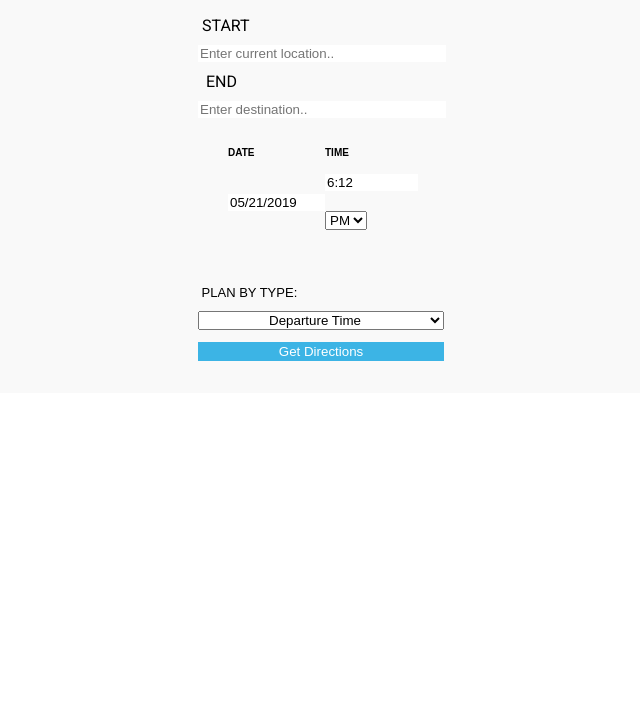
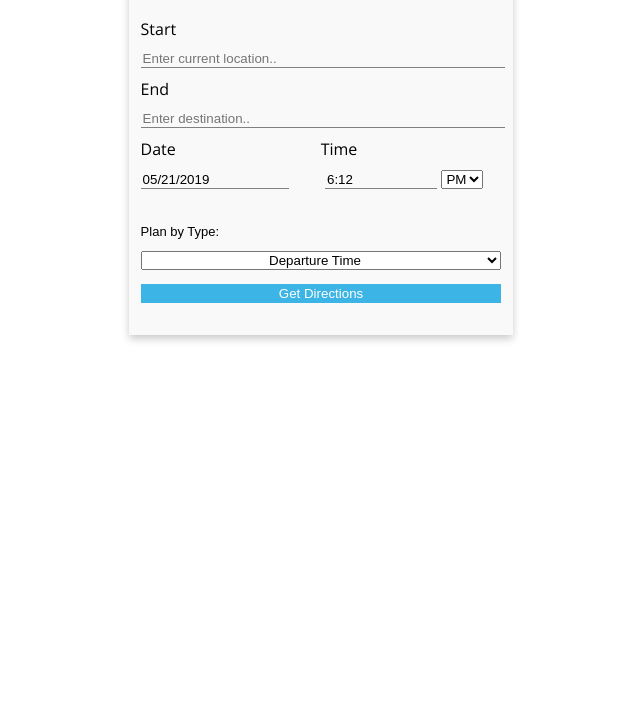
Before and after one commit to joshuaphiloctete/trip-planner, a plain HTML site: page index.html in a window 1280 px wide. Shown: the part 96-800 px from the top of the page, without its empty margins (319-959 px from the left). Drawn offline with nearby package versions, Linux system fonts and the light colour scheme.

Commit message:
Updated css styling

```diff
--- a/index.html
+++ b/index.html
@@ -13,7 +13,7 @@
 
 <body>
 
-  <link href="https://fonts.googleapis.com/css?family=Roboto&display=swap" rel="stylesheet">
+ <link href="https://fonts.googleapis.com/css?family=Open+Sans&display=swap" rel="stylesheet">
 <style>
   * {
   /*text-align: center;*/
@@ -22,26 +22,46 @@
 }
 
 div {
-  font-family: 'Roboto', sans-serif;
-  background-color: #f9f9f9;
-  text-transform: uppercase;
+  font-family: 'Open Sans', sans-serif;
+
 }
 
+h1 {
+ font-family: '', sans-serif;
+}
+
+.frame2 {
+  width: 30%;
+  background-color: #f9f9f9;
+  box-shadow: 0 4px 8px 0 rgba(0, 0, 0, 0.2);
+  }
+
+  @media only screen and (max-width: 800px) {
+  .frame2 {
+  width: 60%;
+  background-color: #f9f9f9;
+  box-shadow: 0 4px 8px 0 rgba(0, 0, 0, 0.2);
+  }
+}
 
 input {
   width: 100%;
   border: none;
+  border-bottom: 1px solid grey;
+  background-color: #f9f9f9;
 }
 #button {
   height: 19px;
   color: white;
   background-color: #3cb4e5;
   border: none;
+  transition: all .2s ease-in-out;
 }
 
-  #button:hover {
-    background-color: #00c4b3;
-  }
+#button:hover {
+  background-color: #00c4b3;
+  transform: scale(1.01);
+}
 
 </style>
 
@@ -112,10 +132,10 @@ input {
 
   <!-- Start Google Transit-->
 
-  <div class="frame2"><div style="border: none; overflow: hidden; margin: 0px auto; width: 250px;">
+  <div class="frame2"><div style="border: none; overflow: hidden; margin: 0px auto;">
   <div class="google">
- <form name="myForm"><table width="250" cellspacing="1" border="0">
- <tr>
+ <form name="myForm"><table width="95%" cellspacing="1" border="0">
+ <tr style="background-color: #3cb4e5; text-align: center; color: white;">
  <!--<td colspan="2" valign="middle"><img src="http://go-rts.com//schedule/images/trip-planner-sm.gif" alt="Image of Trip Planner Logo"/>-->
 <!--<img src="http://go-rts.com//schedule/images/google-power.gif" alt="Powered by Google"/>
 <a style="float:left; padding-left:3px" href="https://www.youtube.com/watch?v=f910Ppns8ig">How To Use Trip Planner</a>-->
@@ -127,39 +147,39 @@ input {
  <!---<font face="arial" size="-2">
  &nbsp;<strong></strong>&nbsp;&nbsp;<font color="#555555">e.g. The Oaks Mall <script type="text/javascript">document.write(startExample)</script></font><br/>--->
 
- &nbsp;<label id="start" for="tp_start">Start <br><input type="text" size="24" name="saddr" maxlength="2048" title="Enter the Origin Address" id="tp_start" placeholder="Enter current location.."/>
+<label id="start" for="tp_start">Start <br><input type="text" size="24" name="saddr" maxlength="2048" title="Enter the Origin Address" id="tp_start" placeholder="Enter current location.."/>
 <br/>
 
 
 
 <!--- &nbsp;<strong></strong>&nbsp;&nbsp;<font color="#555555">e.g. 401 E. University Ave <script type="text/javascript">document.write(endExample)</script></font><br/> --->
 
- &nbsp; <label id="end" for="tp_end">End <br><small></small><input type="text" size="24" name="daddr" maxlength="2048" title="Enter the Destination Address" id="tp_end" placeholder="Enter destination.."/><br/>
+<label id="end" for="tp_end">End <br><small></small><input type="text" size="24" name="daddr" maxlength="2048" title="Enter the Destination Address" id="tp_end" placeholder="Enter destination.."/><br/>
  </font>
 
  <table class="margin">
  <tr>
- <td><font face="arial" size="-2"><strong>Date</strong></font></td>
- <td><font face="arial" size="-2" ><strong >Time</strong></font></td>
  </tr>
  <tr>
 <script type="text/javascript">
- document.write('<div><td>');
- document.write('<input type="text" id="fdate" size="9" name="date" value="' + currentDate + '" maxlength="10" title="Enter the Date in MM/DD/YY format"/>');
+ //document.write('<div><td>');
+ document.write('<label>Date</> ');
+  document.write('<label style="margin-left: 39%;">Time</><br>');
+ document.write('<input type="text" id="fdate" size="9" name="date" value="' + currentDate + '" maxlength="10" title="Enter the Date in MM/DD/YY format" style="width: 40%; margin-right: 10%;"/>');
 
- document.write('</td>');
- document.write('<div><td>');
- document.write('<input type="text" id="ftime" size="3" name="time" value="' + currentTime + '" maxlength="8" title="Enter the Time in HH:MM AM or PM format" style="float: left; margin-right: 2px"/>');
+ //document.write('</td>');
+ //document.write('<div><td>');
+
+ document.write('<input type="text" id="ftime" size="3" name="time" value="' + currentTime + '" maxlength="8" title="Enter the Time in HH:MM AM or PM format" style="width: 30%;"/>');
 
  document.write(' <select name="ampm" style="font-size: 10ps">' + amOption + pmOption + '</select>');
  document.write('</td></div></div>');
  </script>
  </tr>
  </table>
- <br/>
 <div>
  <font face="arial" size="-1">
- &nbsp;Plan by
+ Plan by
 <label for="planby">Type:</label><br>
  <select name="ttype" id="planby" style="display: inline-block; width: 100%; text-align: center;">
  <option value="dep">Departure Time
@@ -177,9 +197,3 @@ input {
 </div></div>
 
 <!-- END container_16 *** END SHADOW-->
-
-
-
-</body>
-
-</html>
```
